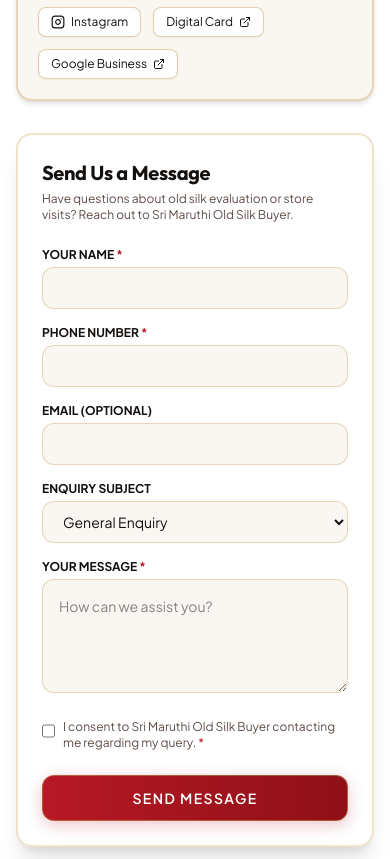
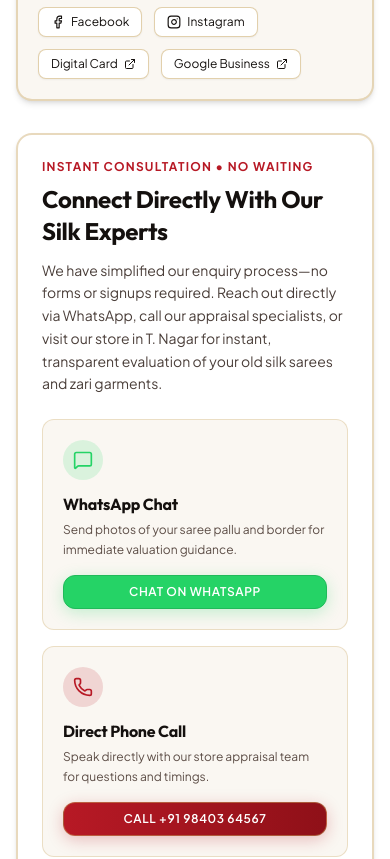
Before and after one commit to Shyamalan-21/Client-Work, a Next.js app: page /contact in a window 390 px wide. Shown: the part 920-1779 px from the top of the page. Built offline with nearby package versions, Linux system fonts and the light colour scheme.

Commit message:
Remove all forms across website, enforce direct WhatsApp/phone contact, and integrate Facebook business page

```diff
--- a/src/app/contact/page.tsx
+++ b/src/app/contact/page.tsx
@@ -1,17 +1,16 @@
 import React from "react";
 import type { Metadata } from "next";
 import { MapPin, Phone, MessageSquare, Mail, ExternalLink, Navigation } from "lucide-react";
-import { InstagramIcon } from "@/components/ui/Icons";
+import { FacebookIcon, InstagramIcon } from "@/components/ui/Icons";
 import { business, getWhatsAppUrl } from "@/data/business";
 import { Container } from "@/components/ui/Container";
 import { Breadcrumbs } from "@/components/layout/Breadcrumbs";
 import { Button } from "@/components/ui/Button";
 import { GoldDivider } from "@/components/ui/GoldDivider";
 import { SectionHeading } from "@/components/ui/SectionHeading";
-import { ContactForm } from "@/components/forms/ContactForm";
 
 export const metadata: Metadata = {
-  title: "Contact Sri Maruthi Old Silk Buyer | T. Nagar, Chennai",
+  title: "Contact Sri Maruthi Old Silk Buyers | T. Nagar, Chennai",
   description:
     "Contact Sri Maruthi Old Silk Buyer in T. Nagar, Chennai. Phone & WhatsApp: +91 98403 64567. Address: 34/146, N Usman Road.",
   alternates: {
@@ -152,6 +151,16 @@ export default function ContactPage() {
                   {/* Additional Services & Social Links */}
                   <div className="pt-4 border-t border-[#C6A15B]/20 flex flex-wrap items-center gap-3">
                     <a
+                      href={business.facebook}
+                      target="_blank"
+                      rel="noopener noreferrer"
+                      className="inline-flex items-center gap-1.5 px-3 py-1.5 border border-[#C6A15B]/50 rounded-lg text-xs text-[#14100E] bg-white hover:bg-[#B71925] hover:text-white transition-all shadow-xs"
+                    >
+                      <FacebookIcon className="w-3.5 h-3.5" />
+                      <span>Facebook</span>
+                    </a>
+
+                    <a
                       href={business.instagram}
                       target="_blank"
                       rel="noopener noreferrer"
@@ -185,9 +194,74 @@ export default function ContactPage() {
               </div>
             </div>
 
-            {/* Right: Interactive Contact Form (7 cols) */}
-            <div className="lg:col-span-7">
-              <ContactForm />
+            {/* Right: Direct Consultation Card (7 cols) - No forms */}
+            <div className="lg:col-span-7 bg-white border-2 border-[#C6A15B]/40 rounded-2xl p-6 sm:p-8 shadow-md flex flex-col justify-between">
+              <div>
+                <span className="text-xs uppercase font-bold tracking-widest text-[#B71925] block mb-2">
+                  Instant Consultation • No Waiting
+                </span>
+                <h2
+                  className="text-2xl sm:text-3xl font-bold text-[#14100E] mb-3"
+                  style={{ fontFamily: "var(--font-display)" }}
+                >
+                  Connect Directly With Our Silk Experts
+                </h2>
+                <p className="text-sm text-[#4A3E39] leading-relaxed mb-6 font-normal">
+                  We have simplified our enquiry process—no forms or signups required. Reach out directly via WhatsApp, call our appraisal specialists, or visit our store in T. Nagar for instant, transparent evaluation of your old silk sarees and zari garments.
+                </p>
+
+                <div className="grid grid-cols-1 sm:grid-cols-2 gap-4 mb-6">
+                  {/* WhatsApp Direct Option */}
+                  <div className="bg-[#FAF7F2] border border-[#C6A15B]/30 rounded-xl p-5 hover:border-[#25D366] transition-colors">
+                    <div className="w-10 h-10 rounded-full bg-[#25D366]/15 flex items-center justify-center text-[#25D366] mb-3">
+                      <MessageSquare className="w-5 h-5" />
+                    </div>
+                    <h3 className="text-base font-bold text-[#14100E] mb-1">WhatsApp Chat</h3>
+                    <p className="text-xs text-[#5C4D46] mb-4 leading-relaxed">
+                      Send photos of your saree pallu and border for immediate valuation guidance.
+                    </p>
+                    <Button
+                      href={getWhatsAppUrl("Hello Sri Maruthi Old Silk Buyers, I would like to enquire about selling my silk sarees.")}
+                      variant="whatsapp"
+                      size="sm"
+                      className="w-full text-center"
+                    >
+                      Chat on WhatsApp
+                    </Button>
+                  </div>
+
+                  {/* Phone Direct Option */}
+                  <div className="bg-[#FAF7F2] border border-[#C6A15B]/30 rounded-xl p-5 hover:border-[#B71925] transition-colors">
+                    <div className="w-10 h-10 rounded-full bg-[#B71925]/15 flex items-center justify-center text-[#B71925] mb-3">
+                      <Phone className="w-5 h-5" />
+                    </div>
+                    <h3 className="text-base font-bold text-[#14100E] mb-1">Direct Phone Call</h3>
+                    <p className="text-xs text-[#5C4D46] mb-4 leading-relaxed">
+                      Speak directly with our store appraisal team for questions and timings.
+                    </p>
+                    <Button
+                      href={`tel:${business.phoneRaw}`}
+                      variant="primary"
+                      size="sm"
+                      className="w-full text-center"
+                    >
+                      Call {business.phone}
+                    </Button>
+                  </div>
+                </div>
+
+                {/* Store Hours & In-Person Walk-in */}
+                <div className="border-t border-[#C6A15B]/25 pt-4 flex flex-col sm:flex-row items-start sm:items-center justify-between gap-3 text-xs text-[#5C4D46]">
+                  <div>
+                    <span className="font-semibold text-[#14100E] block">Store Visiting Hours:</span>
+                    <span>Monday – Sunday: 10:00 AM – 9:00 PM</span>
+                  </div>
+                  <div className="text-left sm:text-right">
+                    <span className="font-semibold text-[#B71925] block">Prime Landmark:</span>
+                    <span>Directly Opposite to GRT Jewellers, N Usman Road</span>
+                  </div>
+                </div>
+              </div>
             </div>
           </div>
         </Container>
--- a/src/app/sell-your-sarees/page.tsx
+++ b/src/app/sell-your-sarees/page.tsx
@@ -10,13 +10,12 @@ import { Breadcrumbs } from "@/components/layout/Breadcrumbs";
 import { Button } from "@/components/ui/Button";
 import { GoldDivider } from "@/components/ui/GoldDivider";
 import { SectionHeading } from "@/components/ui/SectionHeading";
-import { EnquiryForm } from "@/components/forms/EnquiryForm";
 import { Accordion } from "@/components/ui/Accordion";
 
 export const metadata: Metadata = {
-  title: "Sell Your Old Silk Sarees in Chennai | Sri Maruthi Old Silk Buyer T. Nagar",
+  title: "Sell Your Old Silk Sarees in Chennai | Sri Maruthi Old Silk Buyers T. Nagar",
   description:
-    "Sell your vintage and used silk sarees in Chennai. Submit an online enquiry or contact Sri Maruthi Old Silk Buyer on N Usman Road, T. Nagar for transparent individual evaluation.",
+    "Sell your vintage and used silk sarees in Chennai. Connect directly with Sri Maruthi Old Silk Buyers on N Usman Road, T. Nagar (Opp. GRT Jewellers) for transparent individual evaluation.",
   alternates: {
     canonical: "/sell-your-sarees",
   },
@@ -53,8 +52,8 @@ export default function SellYourSareesPage() {
           </p>
 
           <div className="flex flex-col sm:flex-row items-center justify-center gap-3 sm:gap-4">
-            <Button href="#enquiry-form" variant="primary" size="lg">
-              Start an Enquiry Below
+            <Button href="#valuation" variant="primary" size="lg">
+              Get Instant Valuation
             </Button>
             <Button
               href={getWhatsAppUrl()}
@@ -105,17 +104,83 @@ export default function SellYourSareesPage() {
         </Container>
       </section>
 
-      {/* Main Interactive Form Section */}
-      <section id="enquiry-form" className="py-10 lg:py-12 bg-[#FAF7F2] border-b border-[#C6A15B]/30">
+      {/* Direct Valuation Section (No forms) */}
+      <section id="valuation" className="py-10 lg:py-14 bg-gradient-to-b from-[#FAF7F2] to-white border-b border-[#C6A15B]/30">
         <Container size="narrow">
           <SectionHeading
-            eyebrow="Online Form"
-            title="Submit Your Garment Details"
-            subtitle="Fill in basic information about your silk items. We do not ask for sensitive payment or financial details."
+            eyebrow="Instant Evaluation"
+            title="Connect Directly to Sell Your Old Silk"
+            subtitle="No lengthy forms required. Connect directly with our appraisal team via WhatsApp or call for immediate assistance."
             align="center"
           />
 
-          <EnquiryForm />
+          <div className="bg-white border-2 border-[#C6A15B]/40 rounded-2xl p-6 sm:p-8 shadow-md mt-6">
+            <div className="grid grid-cols-1 md:grid-cols-2 gap-6">
+              {/* WhatsApp Card */}
+              <div className="bg-[#FAF7F2] border border-[#C6A15B]/30 rounded-xl p-6 flex flex-col justify-between hover:border-[#25D366] transition-colors">
+                <div>
+                  <div className="w-12 h-12 rounded-full bg-[#25D366]/15 flex items-center justify-center text-[#25D366] mb-4">
+                    <MessageSquare className="w-6 h-6" />
+                  </div>
+                  <h3 className="text-lg font-bold text-[#14100E] mb-2">WhatsApp Photo Appraisal</h3>
+                  <p className="text-xs sm:text-sm text-[#5C4D46] leading-relaxed mb-4">
+                    Take 1-2 clear photos of your saree pallu, body, and zari border and send them directly to us on WhatsApp. Our appraisal team will guide you on purity and estimated worth.
+                  </p>
+                </div>
+                <Button
+                  href={getWhatsAppUrl("Hello Sri Maruthi Old Silk Buyers, I would like to sell my silk sarees. Please guide me on evaluation.")}
+                  variant="whatsapp"
+                  size="md"
+                  className="w-full text-center"
+                >
+                  Send Photos on WhatsApp
+                </Button>
+              </div>
+
+              {/* Direct Call & Store Visit Card */}
+              <div className="bg-[#FAF7F2] border border-[#C6A15B]/30 rounded-xl p-6 flex flex-col justify-between hover:border-[#B71925] transition-colors">
+                <div>
+                  <div className="w-12 h-12 rounded-full bg-[#B71925]/15 flex items-center justify-center text-[#B71925] mb-4">
+                    <Phone className="w-6 h-6" />
+                  </div>
+                  <h3 className="text-lg font-bold text-[#14100E] mb-2">Direct Phone &amp; Store Visit</h3>
+                  <p className="text-xs sm:text-sm text-[#5C4D46] leading-relaxed mb-4">
+                    Bring your sarees directly to our shop in T. Nagar for an individual, transparent in-person assessment with instant settlement.
+                  </p>
+                </div>
+                <div className="space-y-2.5">
+                  <Button
+                    href={`tel:${business.phoneRaw}`}
+                    variant="primary"
+                    size="md"
+                    className="w-full text-center"
+                  >
+                    Call {business.phone}
+                  </Button>
+                  <Button
+                    href={business.googleMapsDirectionsUrl}
+                    variant="secondary"
+                    size="md"
+                    className="w-full text-center text-xs"
+                  >
+                    Get Directions (Opp. GRT Jewellers)
+                  </Button>
+                </div>
+              </div>
+            </div>
+
+            {/* Checklist Box */}
+            <div className="mt-6 pt-5 border-t border-[#C6A15B]/25 bg-[#FAF7F2]/60 rounded-xl p-4">
+              <span className="text-xs uppercase font-bold tracking-wider text-[#B71925] block mb-2">
+                What to Prepare for the Best Valuation:
+              </span>
+              <ul className="text-xs sm:text-sm text-[#5C4D46] space-y-1.5 list-disc list-inside">
+                <li>Clear photos showing the zari border, pallu, and body texture.</li>
+                <li>Approximate age or heritage of the saree (vintage, heirloom, wedding wear).</li>
+                <li>Bring original sarees in person to our T. Nagar store (opposite GRT Jewellers) for final verification.</li>
+              </ul>
+            </div>
+          </div>
         </Container>
       </section>
 
--- a/src/components/ui/Icons.tsx
+++ b/src/components/ui/Icons.tsx
@@ -18,4 +18,20 @@ export function InstagramIcon({ className = "w-4 h-4", ...props }: React.SVGProp
       <line x1="17.5" x2="17.51" y1="6.5" y2="6.5" />
     </svg>
   );
+}export function FacebookIcon({ className = "w-4 h-4", ...props }: React.SVGProps<SVGSVGElement>) {
+  return (
+    <svg
+      className={className}
+      viewBox="0 0 24 24"
+      fill="none"
+      stroke="currentColor"
+      strokeWidth="2"
+      strokeLinecap="round"
+      strokeLinejoin="round"
+      aria-hidden="true"
+      {...props}
+    >
+      <path d="M18 2h-3a5 5 0 0 0-5 5v3H7v4h3v8h4v-8h3l1-4h-4V7a1 1 0 0 1 1-1h3z" />
+    </svg>
+  );
 }
--- a/src/data/business.ts
+++ b/src/data/business.ts
@@ -24,11 +24,12 @@ export const business = {
     latitude: 13.04455,
     longitude: 80.232295
   },
+  facebook: "https://www.facebook.com/MarutiOldSilkSareeBuyers/",
   instagram: "https://www.instagram.com/maruthisilkbuyers/",
   digitalCard: "https://tooquick.com/Maruthi-Silk-Centre",
   googleBusinessProfile: "https://share.google/9LRRvlkBZjQB282ZB",
   googleMapsDirectionsUrl: "https://www.google.com/maps/dir/?api=1&destination=13.04455,80.232295",
-  whatsappDefaultMessage: "Hello Sri Maruthi Old Silk Buyer, I would like to enquire about selling my silk sarees. Please let me know the next steps."
+  whatsappDefaultMessage: "Hello Sri Maruthi Old Silk Buyers, I would like to enquire about selling my silk sarees. Please let me know the next steps."
 };
 
 export const getWhatsAppUrl = (customMessage?: string) => {
```
Also changed, not shown: src/components/layout/Footer.tsx (+10 -1 lines).
